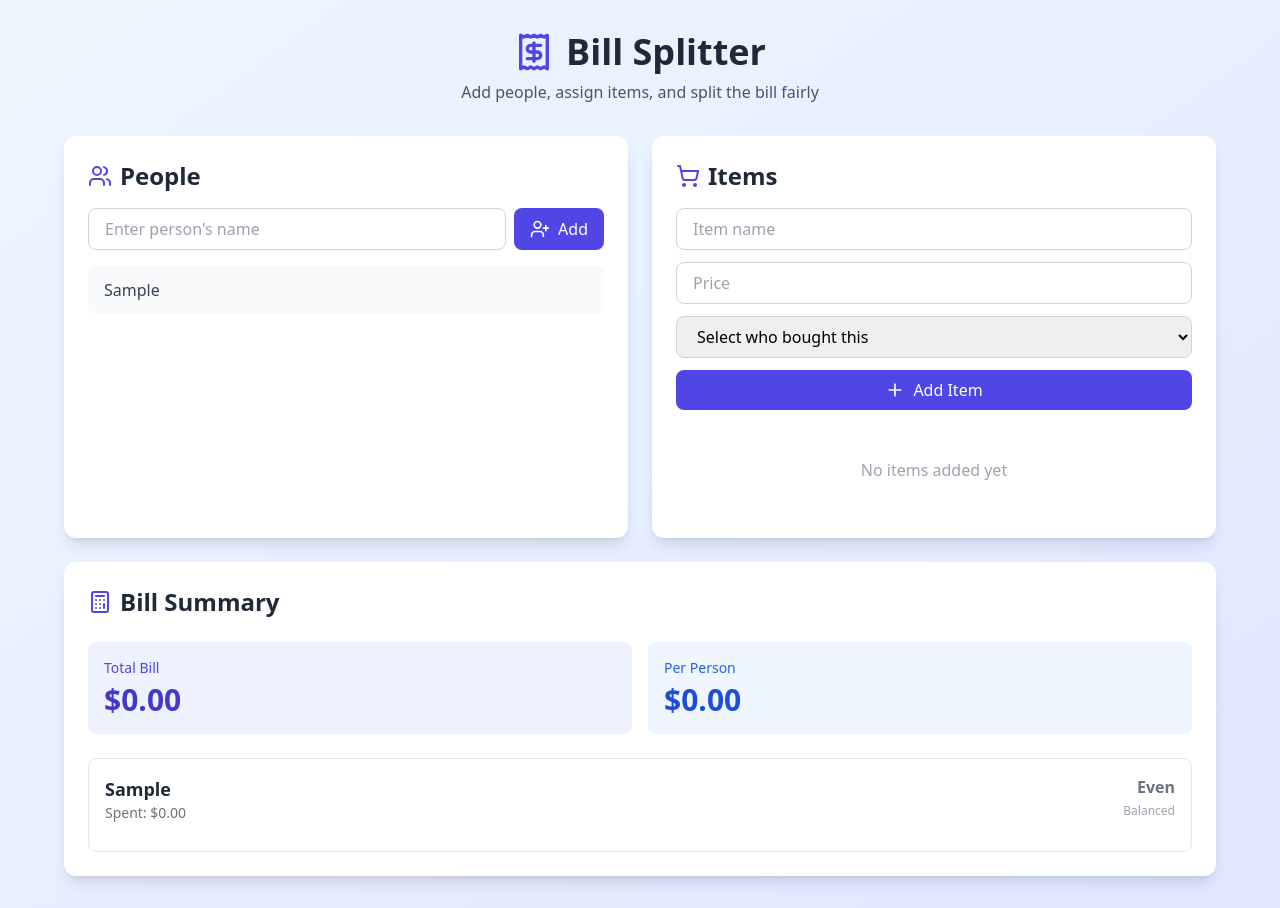
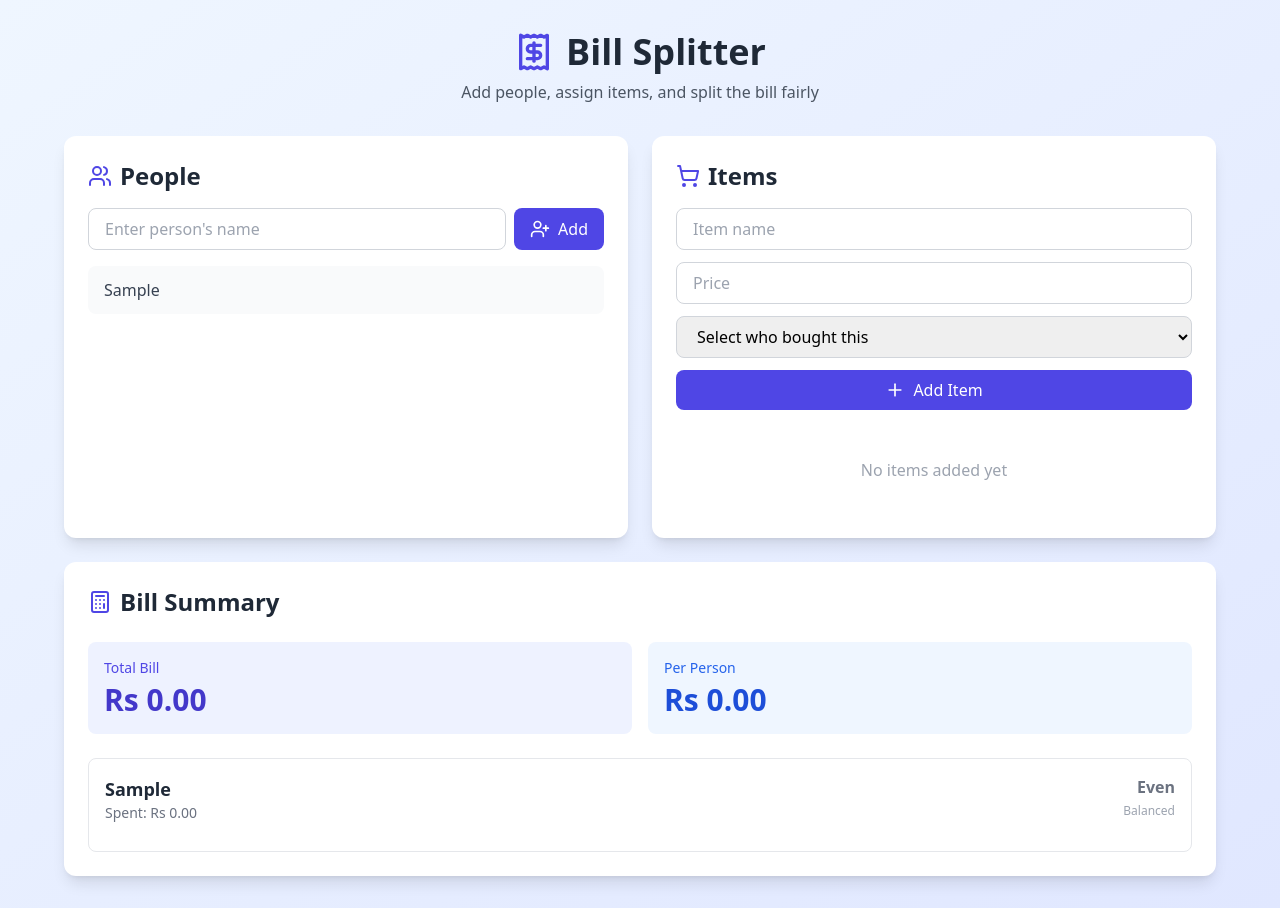
Before and after one commit to abdull435/SplitEasy, a React (Vite) app in the folder frontend/: page / in a window 1280 px wide. Both pictures are taken after typing "Sample" into the empty fields and a click on the button "Add". Built offline with nearby package versions, Linux system fonts and the light colour scheme.

Commit message:
fix: update currency display from dollars to rupees in BillSummary and ItemManager components

```diff
--- a/frontend/src/components/BillSummary.jsx
+++ b/frontend/src/components/BillSummary.jsx
@@ -42,13 +42,13 @@ export function BillSummary({ people, items }) {
         <div className="bg-indigo-50 rounded-lg p-4">
           <div className="text-sm text-indigo-600 mb-1">Total Bill</div>
           <div className="text-3xl font-bold text-indigo-700">
-            ${summary.total.toFixed(2)}
+            Rs {summary.total.toFixed(2)}
           </div>
         </div>
         <div className="bg-blue-50 rounded-lg p-4">
           <div className="text-sm text-blue-600 mb-1">Per Person</div>
           <div className="text-3xl font-bold text-blue-700">
-            ${summary.perPersonShare.toFixed(2)}
+            Rs {summary.perPersonShare.toFixed(2)}
           </div>
         </div>
       </div>
@@ -60,19 +60,19 @@ export function BillSummary({ people, items }) {
               <div>
                 <h3 className="text-lg font-semibold text-gray-800">{person.name}</h3>
                 <div className="text-sm text-gray-500">
-                  Spent: ${totalSpent.toFixed(2)}
+                  Spent: Rs {totalSpent.toFixed(2)}
                 </div>
               </div>
               <div className="text-right">
                 {balance > 0.01 ? (
                   <div className="flex items-center gap-1 text-green-600">
                     <TrendingUp className="w-5 h-5" />
-                    <span className="font-semibold">+${balance.toFixed(2)}</span>
+                    <span className="font-semibold">+Rs {balance.toFixed(2)}</span>
                   </div>
                 ) : balance < -0.01 ? (
                   <div className="flex items-center gap-1 text-red-600">
                     <TrendingDown className="w-5 h-5" />
-                    <span className="font-semibold">${balance.toFixed(2)}</span>
+                    <span className="font-semibold">Rs {balance.toFixed(2)}</span>
                   </div>
                 ) : (
                   <div className="text-gray-500 font-semibold">Even</div>
@@ -90,7 +90,7 @@ export function BillSummary({ people, items }) {
                   {personItems.map((item) => (
                     <div key={item.id} className="flex justify-between text-sm">
                       <span className="text-gray-700">{item.name}</span>
-                      <span className="text-gray-600">${item.price.toFixed(2)}</span>
+                      <span className="text-gray-600">Rs {item.price.toFixed(2)}</span>
                     </div>
                   ))}
                 </div>
@@ -110,7 +110,7 @@ export function BillSummary({ people, items }) {
                 const creditors = summary.personSummary.filter(s => s.balance > 0.01);
                 return creditors.map((creditor) => (
                   <div key={`${debtor.person.id}-${creditor.person.id}`} className="mt-1">
-                    • {debtor.person.name} pays ${Math.min(Math.abs(debtor.balance), creditor.balance).toFixed(2)} to {creditor.person.name}
+                    • {debtor.person.name} pays Rs {Math.min(Math.abs(debtor.balance), creditor.balance).toFixed(2)} to {creditor.person.name}
                   </div>
                 ));
               })}
--- a/frontend/src/components/ItemManager.jsx
+++ b/frontend/src/components/ItemManager.jsx
@@ -88,7 +88,7 @@ export function ItemManager({ people, items, onAddItem, onRemoveItem }) {
               </div>
               <div className="flex items-center gap-3">
                 <span className="text-indigo-600 font-semibold">
-                  ${item.price.toFixed(2)}
+                  Rs {item.price.toFixed(2)}
                 </span>
                 <button
                   onClick={() => onRemoveItem(item.id)}
```
